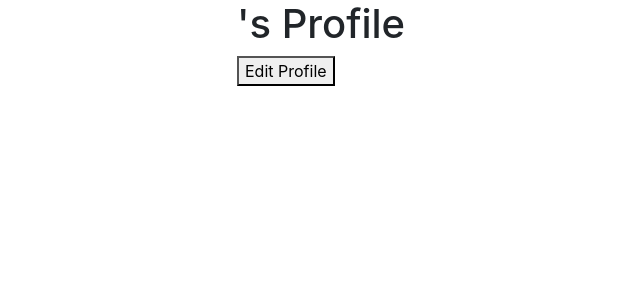
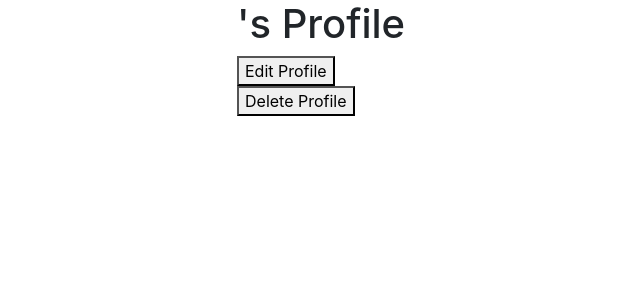
Before and after one commit to dragon-fire-fly/developer_matcher, a Django app: page /user/profile/ in a window 1280 px wide. Shown: the part 56-356 px from the top of the page, without its empty margins (133-773 px from the left). Run offline with Django 3.2, Linux system fonts and the light colour scheme; some libraries are stand-ins or nearby versions.

Commit message:
FEAT: Add basic user delete view

```diff
--- a/app_user/templates/app_user/user_profile.html
+++ b/app_user/templates/app_user/user_profile.html
@@ -27,9 +27,15 @@
     </div>
     <div class="row">
         <div class="col-md-8 offset-md-3">
-            <form action="" method="POST">
+            <form method="POST">
                 {% csrf_token %}
+                <input type="hidden" name="method" value="edit">
                 <button>Edit Profile</button>
+            </form>
+            <form method="POST">
+                {% csrf_token %}
+                <input type="hidden" name="method" value="delete">
+                <button>Delete Profile</button>
             </form>
         </div>
     </div>
--- a/app_user/templates/app_user/user_profile_edit.html
+++ b/app_user/templates/app_user/user_profile_edit.html
@@ -10,12 +10,10 @@
             <form action="" method="POST">
                 {% csrf_token %}
                 {{ form|crispy }}
-                <input type="hidden" name="button" value="update">
                 <button>Update</button>
             </form>
             <a href="{% url 'app_user:profile' %}">Cancel</a>
         </div>
     </div>
-
 </div>
 {% endblock %}
--- a/app_user/views.py
+++ b/app_user/views.py
@@ -44,8 +44,14 @@ class ProfileView(TemplateView):
         return context
 
     def post(self, request):
-        user = get_object_or_404(User, pk=request.user.pk)
-        return redirect(reverse("app_user:edit-profile"))
+        if request.POST["method"] == "edit":
+            return redirect(reverse("app_user:edit-profile"))
+        elif request.POST["method"] == "delete":
+            print("delete!")
+            user = get_object_or_404(User, pk=request.user.pk)
+            user.delete()
+            return redirect(reverse("app_user:register"))
+        return redirect(reverse("app_user:profile"))
 
 
 class EditProfileView(TemplateView):
```
